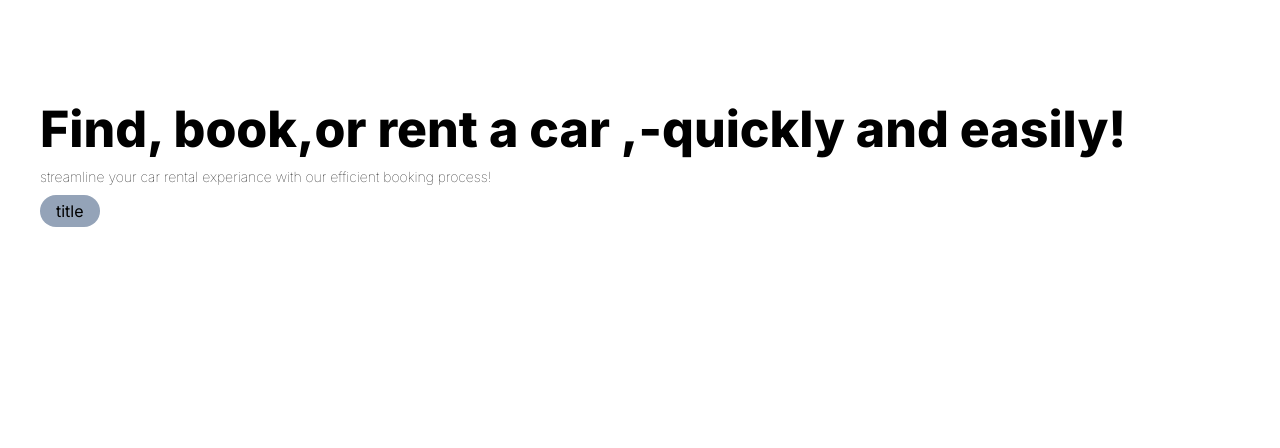
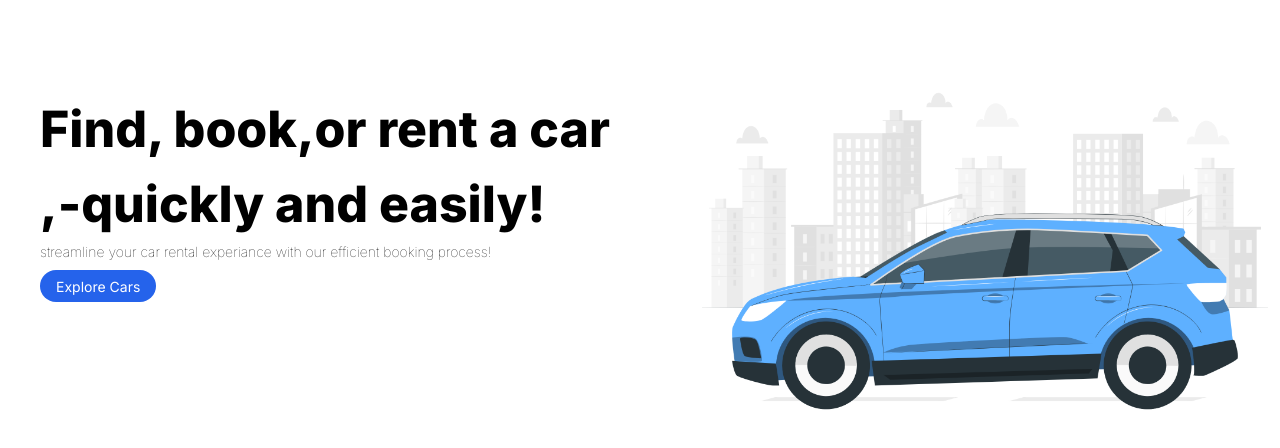
Before and after one commit to barakadewise/car-rental-app, a Next.js app: page / in a window 1280 px wide. Shown: the top 448 px of the page. Built offline with nearby package versions, Linux system fonts and the light colour scheme.

Commit message:
ui updates new components

```diff
--- a/app/globals.css
+++ b/app/globals.css
@@ -1,3 +1,6 @@
 @tailwind base;
 @tailwind components;
 @tailwind utilities;
+
+
+@import url('https://fonts.googleapis.com/css2?family=Playfair+Display:ital,wght@0,400..900;1,400..900&display=swap');
--- a/app/layout.tsx
+++ b/app/layout.tsx
@@ -5,8 +5,8 @@ import "./globals.css";
 const inter = Inter({ subsets: ["latin"] });
 
 export const metadata: Metadata = {
-  title: "Create Next App",
-  description: "Generated by create next app",
+  title: "Car-rental-app",
+  description: "Explore various cars!",
 };
 
 export default function RootLayout({
--- a/components/CustomButton.tsx
+++ b/components/CustomButton.tsx
@@ -1,9 +1,22 @@
 "use client";
 
-const CustomButton = () => {
+import { CustomButtonProps } from "@/types";
+
+
+
+const CustomButton = ({
+  title,
+  handleOnclick,
+  buttonStyle,
+}: CustomButtonProps) => {
   return (
-    <button disabled={false} type={"button"} className={`bg-slate-400 px-4 py-1 rounded-full` } onClick={() => {}}>
-      <span className={`flex-1`}>title</span>
+    <button
+      disabled={false}
+      type={"button"}
+      className={buttonStyle}
+      onClick={handleOnclick}
+    >
+      <span className={`flex-1  text-white text-[14px] p-2 `}>{title}</span>
     </button>
   );
 };
--- a/components/Hero.tsx
+++ b/components/Hero.tsx
@@ -1,20 +1,37 @@
-'use client';
+"use client";
 import CustomButton from "./CustomButton";
+import Image from "next/image";
 
 const Hero = () => {
-const handleScroll =()=>{
-    console.log("Scrolling to explore cars!")
-}
+  const handleButton = () => {
+    console.log("Scrolling to explore cars!");
+  };
   return (
-    <div className="flex  xl:flex-row flex-col gap-5 relative z-0 max-w-[1440px] mx-auto ">
+    <div className="flex  xl:flex-row flex-col gap-5 relative z-0 max-w-[1440px] mx-auto">
       <div className="flex-1  pt-20 px-10">
         <h1 className=" 2xl:text-[60px] sm:text-[50px] text-[40px] font-extrabold">
           Find, book,or rent a car ,-quickly and easily!
         </h1>
         <p className="text-sm font-thin text-[18px] pb-2">
-            streamline your car rental experiance with our efficient booking process!
+          streamline your car rental experiance with our efficient booking
+          process!
         </p>
-        <CustomButton title="Explore Cars" containersStyle="bg-blue-300" onclick={handleScroll}/>
+        <CustomButton
+          title="Explore Cars"
+          buttonStyle="bg-blue-600 rounded-full py-1 px-2"
+          handleOnclick={handleButton}
+        />
+      </div>
+      <div className=" flex-1  xl:w-[500px] xl:h-[500px]  h-[400px] w-screen ">
+        <div className="h-full flex justify-center items-center">
+          <Image
+            src="/hero_image.png"
+            alt="hero_image"
+            width={400}
+            height={350}
+            className=" object-contain h-auto w-auto"
+          />
+        </div>
       </div>
     </div>
   );
--- /dev/null
+++ b/types/index.ts
@@ -0,0 +1,7 @@
+import { MouseEventHandler } from "react";
+
+export interface CustomButtonProps {
+  title: string;
+  buttonStyle: string;
+  handleOnclick?: MouseEventHandler<HTMLButtonElement>;
+}
```
Also changed, not shown: components/NavBar.tsx (added), components/footer.tsx (added), public/hero_image.png (added).
